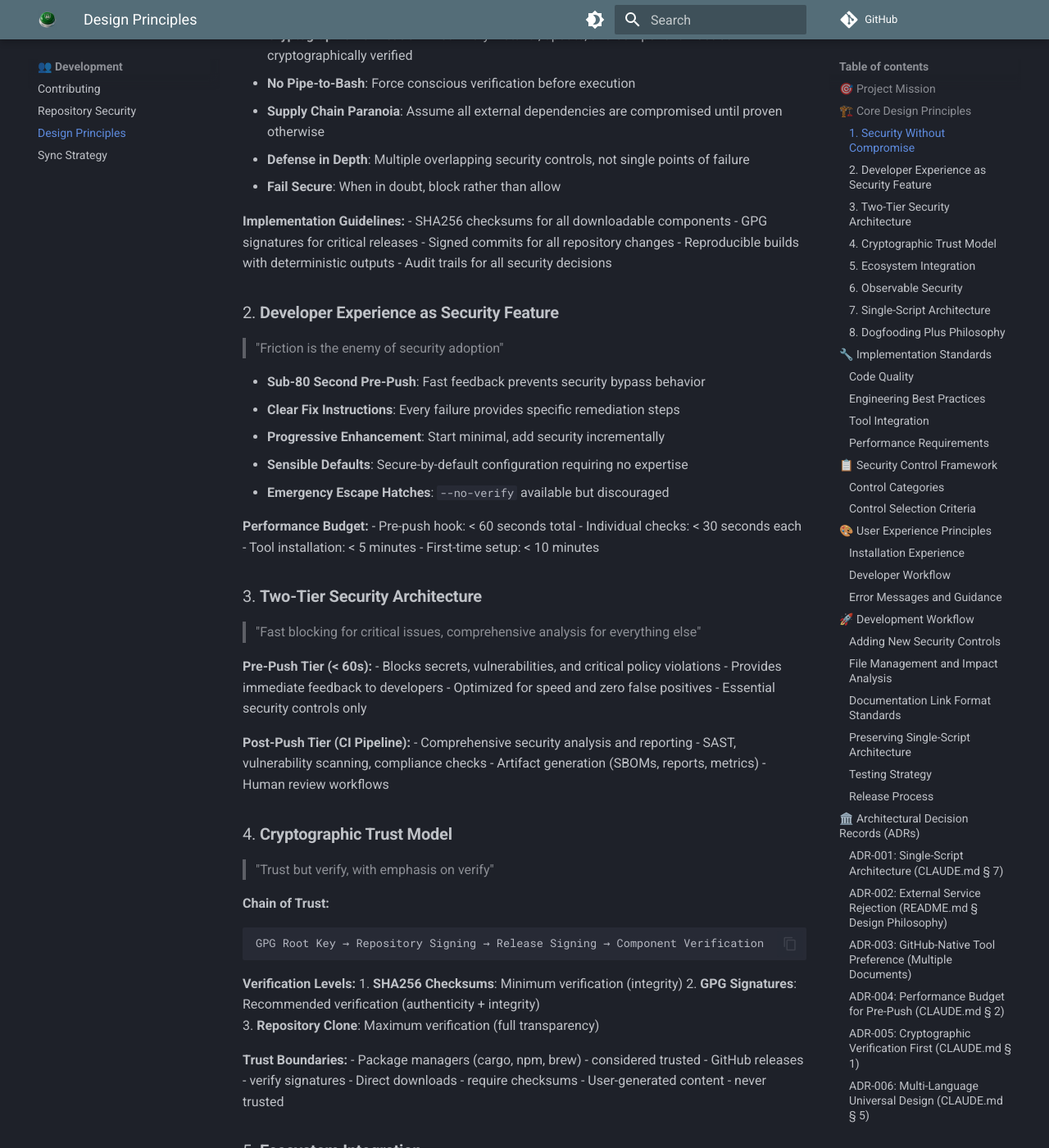
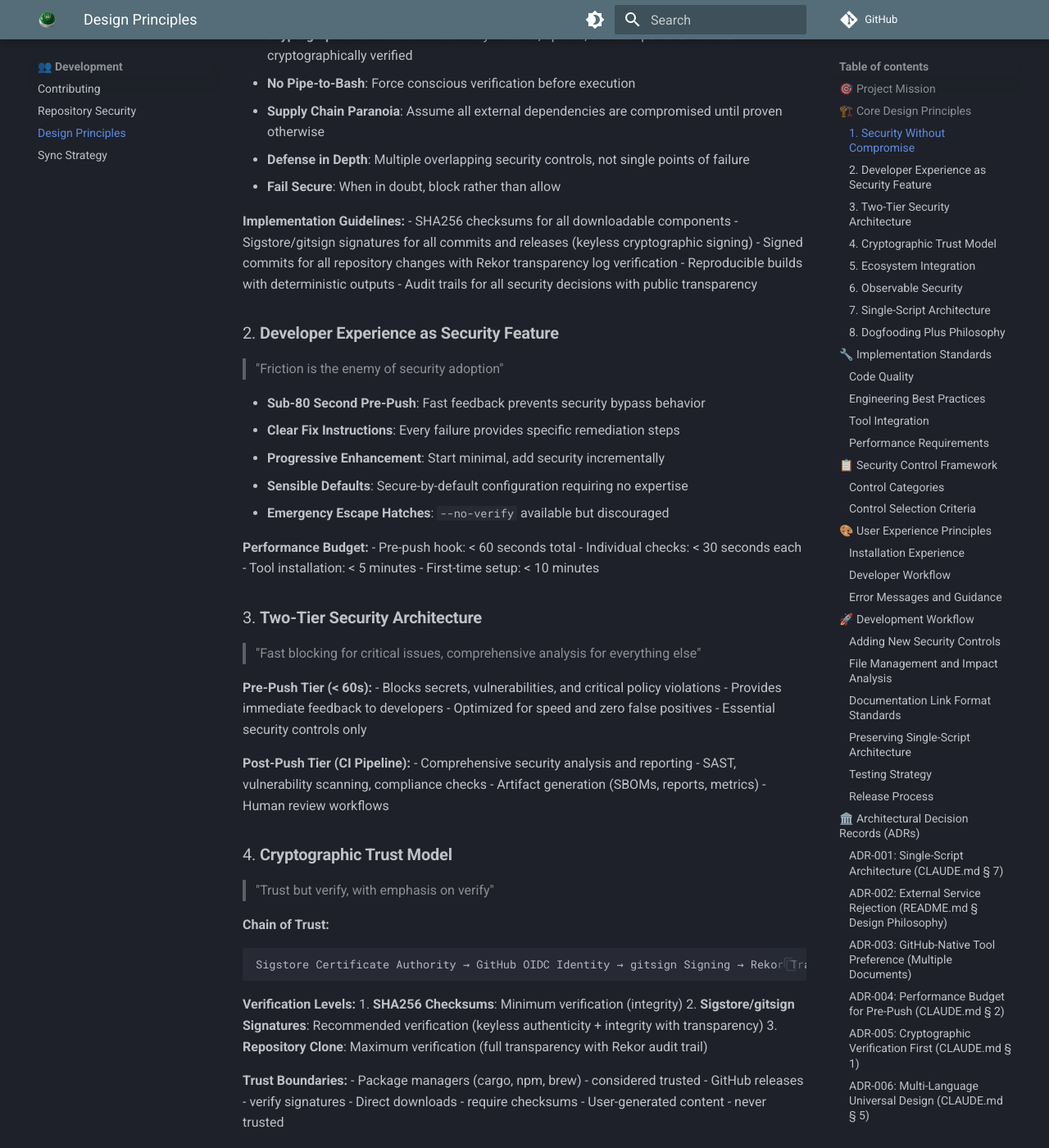
Before and after one commit to h4x0r/1-click-rust-sec, an MkDocs documentation site: the page built from docs/design-principles.md, in a window 1280 px wide and 1400 px high, scrolled down 703 px. Shown: the whole window at 82% size. Built offline with MkDocs 1.6.1 and Material for MkDocs 9.7.7, drawn with Linux system fonts in a browser that asks for light colours; comment, search, counter and statistics services are not loaded; some of the changed text lies outside the part shown.

Commit message:
docs(claude): update cryptographic signing references from GPG to Sigstore/gitsign
Updated design principles to accurately reflect our actual signing process:
- Release process: GPG signing → Sigstore/gitsign signing with Rekor transparency log
- Implementation guidelines: GPG signatures → Sigstore/gitsign keyless signing
- Chain of trust: GPG root key model → Sigstore CA + GitHub OIDC + Rekor transparency
- Verification levels: GPG signatures → Sigstore signatures with transparency verification

This aligns documentation with our actual cryptographic signing implementation
using gitsign for keyless signing with public transparency via Rekor.

🤖 Generated with [Claude Code](https://claude.ai/code)

Co-Authored-By: Claude <noreply@anthropic.com>

````diff
--- a/docs/design-principles.md
+++ b/docs/design-principles.md
@@ -22,10 +22,10 @@
 
 **Implementation Guidelines:**
 - SHA256 checksums for all downloadable components
-- GPG signatures for critical releases
-- Signed commits for all repository changes
+- Sigstore/gitsign signatures for all commits and releases (keyless cryptographic signing)
+- Signed commits for all repository changes with Rekor transparency log verification
 - Reproducible builds with deterministic outputs
-- Audit trails for all security decisions
+- Audit trails for all security decisions with public transparency
 
 ### 2. **Developer Experience as Security Feature**
 > "Friction is the enemy of security adoption"
@@ -62,13 +62,13 @@
 
 **Chain of Trust:**
 ```
-GPG Root Key → Repository Signing → Release Signing → Component Verification
+Sigstore Certificate Authority → GitHub OIDC Identity → gitsign Signing → Rekor Transparency Log → Component Verification
 ```
 
 **Verification Levels:**
 1. **SHA256 Checksums**: Minimum verification (integrity)
-2. **GPG Signatures**: Recommended verification (authenticity + integrity)
-3. **Repository Clone**: Maximum verification (full transparency)
+2. **Sigstore/gitsign Signatures**: Recommended verification (keyless authenticity + integrity with transparency)
+3. **Repository Clone**: Maximum verification (full transparency with Rekor audit trail)
 
 **Trust Boundaries:**
 - Package managers (cargo, npm, brew) - considered trusted
@@ -500,9 +500,9 @@ lychee docs/**/*.md README.md --config lychee.toml
    - **Never manually update version numbers** - this causes CI validation failures
 2. **Testing**: Full test suite on multiple platforms
 3. **Documentation**: Update all relevant documentation
-4. **Signing**: GPG sign all release artifacts
-5. **Checksums**: Generate and publish SHA256 hashes
-6. **Announcement**: Security-focused release notes
+4. **Signing**: Sigstore/gitsign sign all commits and release tags (cryptographically verifiable via Rekor transparency log)
+5. **Checksums**: Generate and publish SHA256 hashes for release artifacts
+6. **Announcement**: Security-focused release notes with cryptographic verification instructions
 
 ---
 
````
